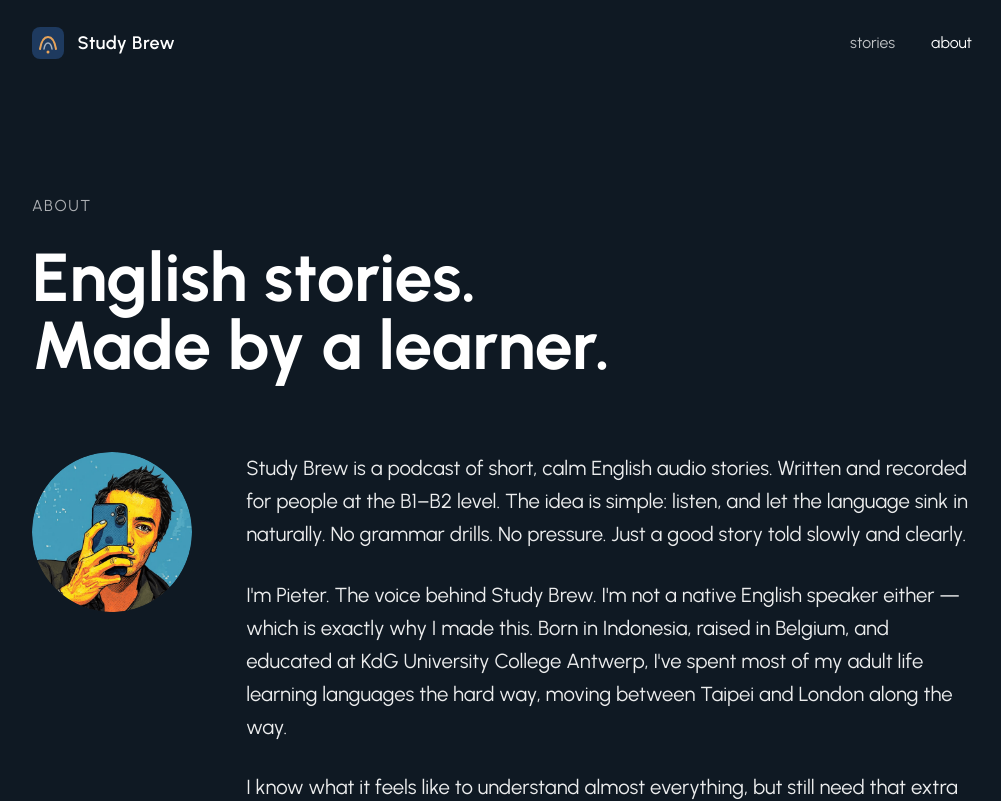
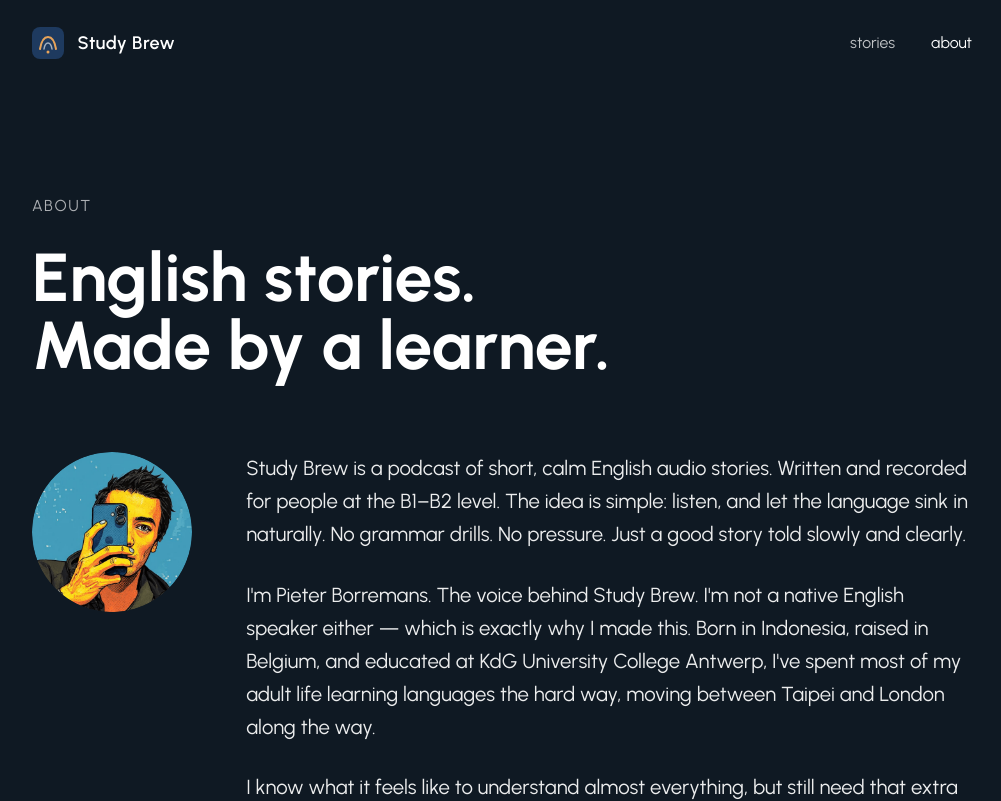
Before and after one commit to sillyledger/studybrew, a Next.js app: page /about in a window 1280 px wide. Shown: the top 801 px of the page, without its empty margins (138-1139 px from the left). Built offline with nearby package versions, Linux system fonts and the light colour scheme.

Commit message:
Update page.tsx

```diff
--- a/app/about/page.tsx
+++ b/app/about/page.tsx
@@ -84,7 +84,7 @@ export default function About() {
               Study Brew is a podcast of short, calm English audio stories. Written and recorded for people at the B1–B2 level. The idea is simple: listen, and let the language sink in naturally. No grammar drills. No pressure. Just a good story told slowly and clearly.
             </p>
             <p>
-              I&apos;m Pieter. The voice behind Study Brew. I&apos;m not a native English speaker either — which is exactly why I made this. Born in Indonesia, raised in Belgium, and educated at KdG University College Antwerp, I&apos;ve spent most of my adult life learning languages the hard way, moving between Taipei and London along the way.
+              I&apos;m Pieter Borremans. The voice behind Study Brew. I&apos;m not a native English speaker either — which is exactly why I made this. Born in Indonesia, raised in Belgium, and educated at KdG University College Antwerp, I&apos;ve spent most of my adult life learning languages the hard way, moving between Taipei and London along the way.
             </p>
             <p>
               I know what it feels like to understand almost everything, but still need that extra bit of exposure to feel truly comfortable in a language. Study Brew is my small contribution to that gap. One story at a time.
```
